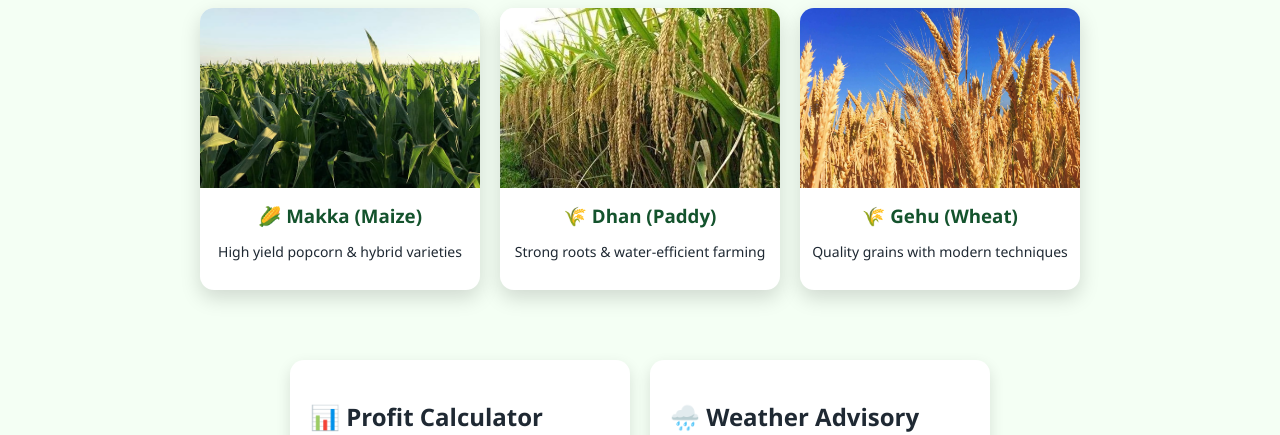
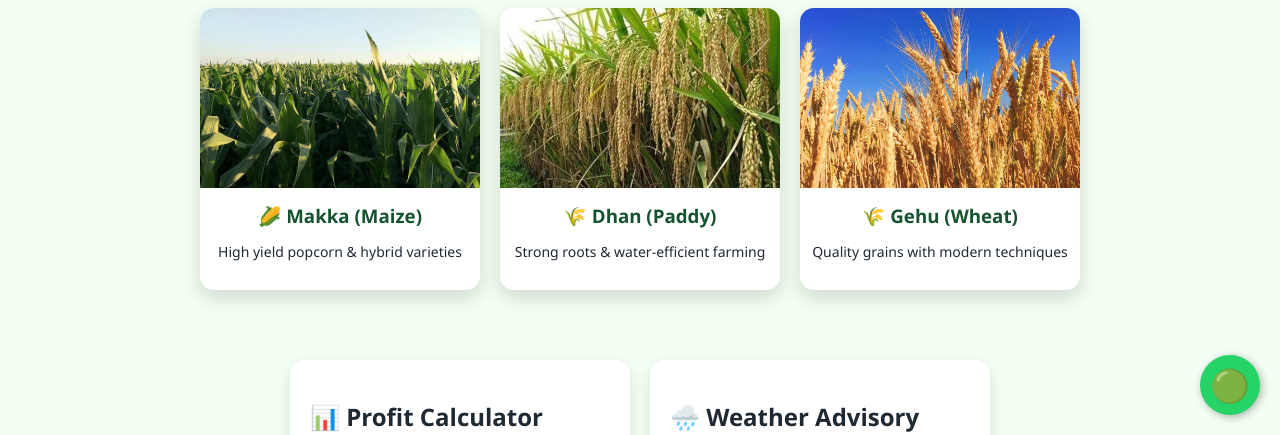
Before and after one commit to AjayThakur714/ajay-smart-agri-farm, a plain HTML site: page index.html in a window 1280 px wide. Shown: the part 365-800 px from the top of the page. Drawn offline with Linux system fonts and the light colour scheme.

Commit message:
Update index.html

```diff
--- a/index.html
+++ b/index.html
@@ -79,5 +79,34 @@
 </footer>
 
 <script src="script.js"></script>
+  <!-- WhatsApp Floating Button -->
+<a href="https://wa.me/917879409950" target="_blank" class="whatsapp-float">
+  🟢
+</a>
+
+
+
+<style>
+.whatsapp-float {
+    position: fixed;
+    width: 60px;
+    height: 60px;
+    bottom: 20px;
+    right: 20px;
+    background-color: #25D366;
+    color: #fff;
+    border-radius: 50%;
+    text-align: center;
+    font-size: 32px;
+    line-height: 60px;
+    box-shadow: 2px 2px 8px rgba(0,0,0,0.3);
+    z-index: 100;
+    text-decoration: none;
+}
+.whatsapp-float:hover {
+    background-color: #1ebe5d;
+}
+</style>
+
 </body>
 </html>
```
